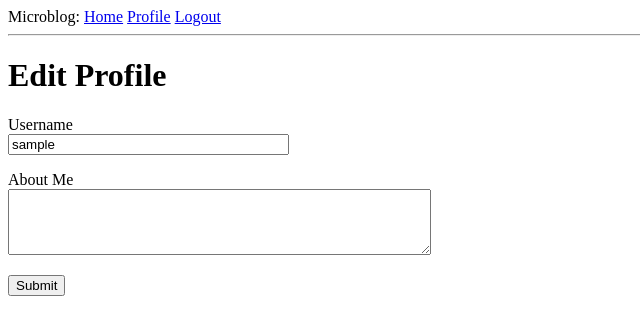
After one commit to flaviovisetti/microblog-flask, a Flask app: page /edit_profile in a window 1280 px wide. The commit adds this page. Shown: the top 335 px of the page, without its empty margins (0-640 px from the left). Run offline with Flask 2, Linux system fonts and the light colour scheme; the visitor is signed in with stand-in values (Sample User, id 1); data comes from the database, SQL or seed files in the repository; both versions use the stored data as it was after the commit.

Commit message:
add avatar and edit profile function

```diff
--- a/app/forms.py
+++ b/app/forms.py
@@ -1,8 +1,8 @@
 from flask_wtf import FlaskForm
 from wtforms import StringField, PasswordField, \
-    BooleanField, SubmitField
+    BooleanField, SubmitField, TextAreaField
 from wtforms.validators import DataRequired, ValidationError, \
-    Email, EqualTo
+    Email, EqualTo, Length
 from app.models import User
 
 
@@ -31,3 +31,9 @@ class RegistrationForm(FlaskForm):
         user = User.query.filter_by(email=email.data).first()
         if user is not None:
             raise ValidationError('Please use a different email address.')
+
+
+class EditProfileForm(FlaskForm):
+    username = StringField('Username', validators=[DataRequired()])
+    about_me = TextAreaField('About Me', validators=[Length(min=0, max=140)])
+    submit = SubmitField('Submit')
--- a/app/models.py
+++ b/app/models.py
@@ -1,4 +1,5 @@
 from werkzeug.security import generate_password_hash, check_password_hash
+from hashlib import md5
 from flask_login import UserMixin
 from datetime import datetime
 from app import db, login
@@ -7,18 +8,25 @@ from app import db, login
 def load_user(id):
     return User.query.get(int(id))
 
+
 class User(UserMixin, db.Model):
     id = db.Column(db.Integer, primary_key=True)
     username = db.Column(db.String(64), index=True, unique=True)
     email = db.Column(db.String(120), index=True, unique=True)
     password_hash = db.Column(db.String(128))
     posts = db.relationship('Post', backref='author', lazy='dynamic')
+    about_me = db.Column(db.String(140))
+    last_seen = db.Column(db.DateTime, default=datetime.utcnow)
 
     def set_password(self, password):
         self.password_hash = generate_password_hash(password)
 
     def check_password(self, password):
         return check_password_hash(self.password_hash, password)
+
+    def avatar(self, size):
+        digest = md5(self.email.lower().encode('utf-8')).hexdigest()
+        return 'http://www.gravatar.com/avatar/{}?d=identicon&s={}'.format(digest, size)
 
     def __repr__(self):
         return '<User {}>'.format(self.username)
--- a/app/routes.py
+++ b/app/routes.py
@@ -3,9 +3,16 @@ from flask import render_template, flash, redirect, url_for, \
 from flask_login import current_user, login_user, logout_user, \
      login_required
 from werkzeug.urls import url_parse
+from datetime import datetime
 from app import app, db
-from app.forms import LoginForm, RegistrationForm
+from app.forms import LoginForm, RegistrationForm, EditProfileForm
 from app.models import User
+
+@app.before_request
+def before_request():
+    if current_user.is_authenticated:
+        current_user.last_seen = datetime.utcnow()
+        db.session.commit()
 
 @app.route('/')
 @app.route('/index')
@@ -64,3 +71,29 @@ def register():
         return redirect(url_for('login'))
 
     return render_template('register.html', title='Register', form=form)
+
+@app.route('/user/<username>')
+@login_required
+def user(username):
+    user = User.query.filter_by(username=username).first_or_404()
+    posts = [
+        {'author': user, 'body': 'Test post #1'},
+        {'author': user, 'body': 'Test post #2'}
+    ]
+    return render_template('user.html', title=user, posts=posts)
+
+@app.route('/edit_profile', methods=['GET', 'POST'])
+@login_required
+def edit_profile():
+    form = EditProfileForm()
+    if form.validate_on_submit():
+        current_user.username = form.username.data
+        current_user.about_me = form.about_me.data
+        db.session.commit()
+        flash('Your changes have been saved.')
+        return redirect(url_for('edit_profile'))
+    elif request.method == 'GET':
+        form.username.data = current_user.username
+        form.about_me.data = current_user.about_me
+
+    return render_template('edit_profile.html', title='Edit Profile', form=form)
--- /dev/null
+++ b/app/templates/_post.html
@@ -0,0 +1,6 @@
+<table>
+    <tr valign="top">
+        <td><img src="{{ post.author.avatar(36) }}"></td>
+        <td>{{ post.author.username }} says:<b>{{ post.body }}</b></td>
+    </tr>
+</table>
--- a/app/templates/base.html
+++ b/app/templates/base.html
@@ -17,6 +17,7 @@
         {% if current_user.is_anonymous %}
         <a href="{{ url_for('login') }}">Login</a>
         {% else %}
+        <a href="{{ url_for('user', username=current_user.username) }}">Profile</a>
         <a href="{{ url_for('logout') }}">Logout</a>
         {% endif %}
     </div>
--- /dev/null
+++ b/app/templates/edit_profile.html
@@ -0,0 +1,24 @@
+{% extends "base.html" %}
+
+{% block content %}
+    <h1>Edit Profile</h1>
+    <form action="" method="POST">
+        {{ form.hidden_tag() }}
+
+        <p>
+            {{ form.username.label }}<br>
+            {{ form.username(size=32)}}<br>
+            {% for error in form.username.errors %}
+                <span style="color: red;">{{ error }}</span>
+            {% endfor %}
+        </p>
+        <p>
+            {{ form.about_me.label }}<br>
+            {{ form.about_me(cols=50, rows=4)}}<br>
+            {% for error in form.about_me.errors %}
+                <span style="color: red;">{{ error }}</span>
+            {% endfor %}
+        </p>
+        <p>{{ form.submit() }}</p>
+    </form>
+{% endblock %}
```
Also changed, not shown: app/templates/user.html (added, +23 -0 lines), migrations/versions/65ae453b2d76_.py (added, +30 -0 lines), README.md, app.db.
